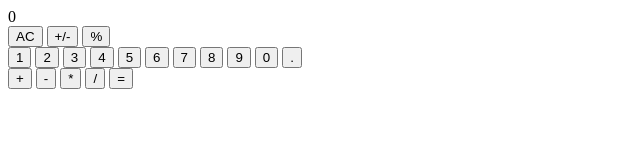
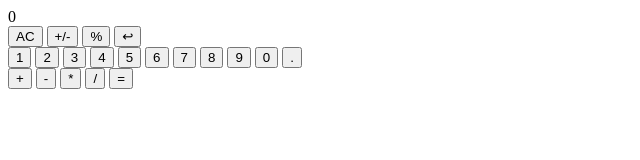
Before and after one commit to dejanpls/calculator, a plain HTML site: page index.html in a window 1280 px wide. Shown: the full height of the page, 0-640 px from the left. Drawn offline with Linux system fonts and the light colour scheme.

Commit message:
Add new button 'undo'

```diff
--- a/index.html
+++ b/index.html
@@ -14,6 +14,7 @@
 					<button class="btn clear-all">AC</button>
 					<button class="btn absolute">+/-</button>
 					<button class="btn percentage">%</button>
+					<button class="btn undo">↩</button>
 				</div>
 				<div id="numbers">
 					<button class="btn integer one">1</button>
```
